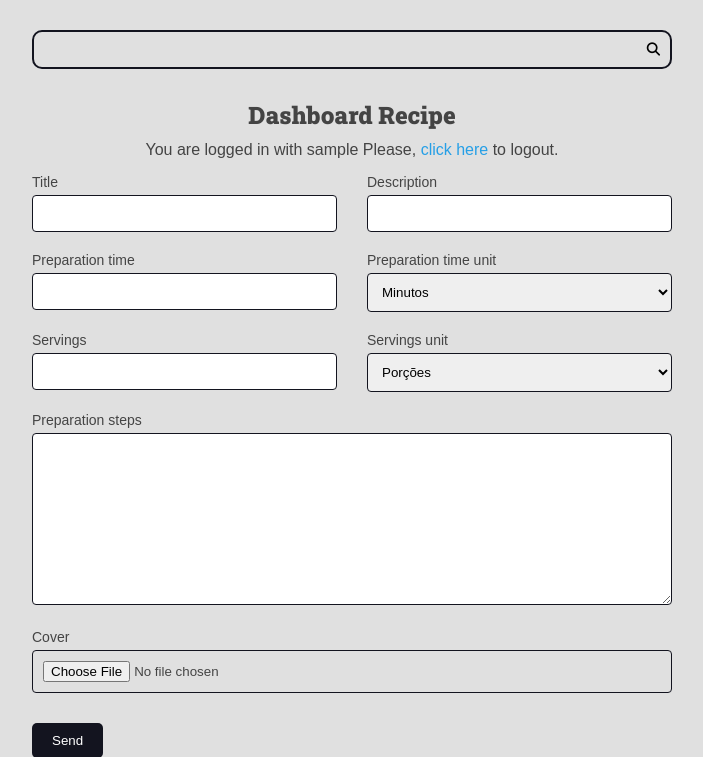
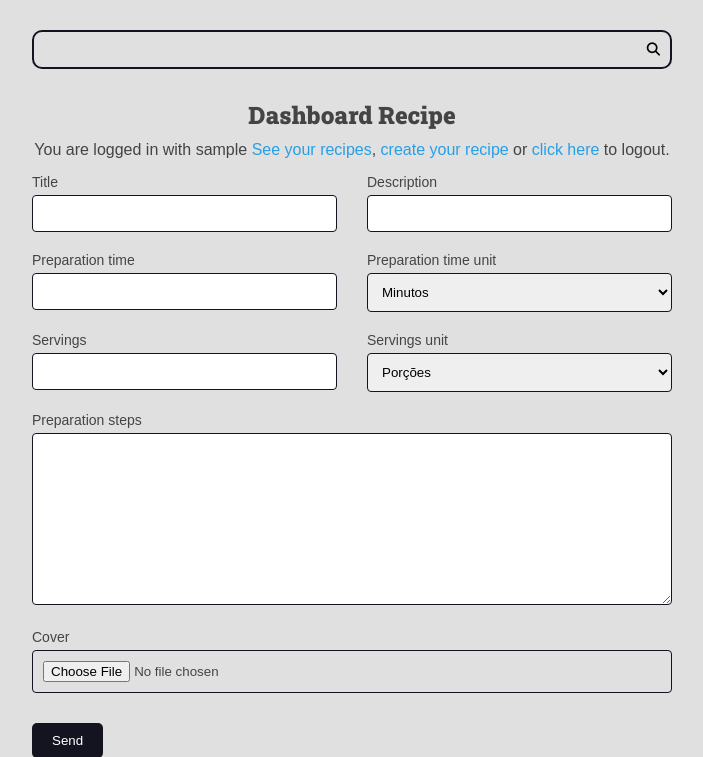
Before and after one commit to Robert-Cortez-Rudi/Code_Cook, a Django app: page /authors/dashboard/recipe/create in a window 1280 px wide. Shown: the part 113-870 px from the top of the page, without its empty margins (288-991 px from the left). Run offline with Django 5.2, Linux system fonts and the light colour scheme; the visitor is signed in with stand-in values (Sample User, id 1).

Commit message:
FEAT: Implementation of a link for users to view their unpublished recipes

```diff
--- a/project/authors/templates/authors/partials/login_message.html
+++ b/project/authors/templates/authors/partials/login_message.html
@@ -1,6 +1,7 @@
 {% if request.user.is_authenticated %}
     <div class="login-message">
-        You are logged in with {{ request.user.username}} Please,
+        You are logged in with {{ request.user.username}} <a class="plaintext-link" href="{% url 'authors:dashboard' %}">See your recipes</a>,
+        <a class="plaintext-link" href="{% url 'authors:dashboard_recipe_create' %}">create your recipe</a> or
         <form class="inline-form" action="{% url 'authors:logout' %}" method="POST">
             {% csrf_token %}
 
```
